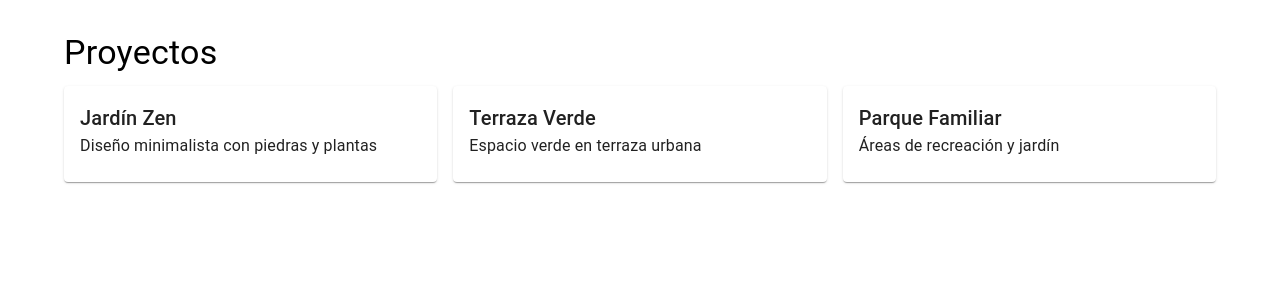
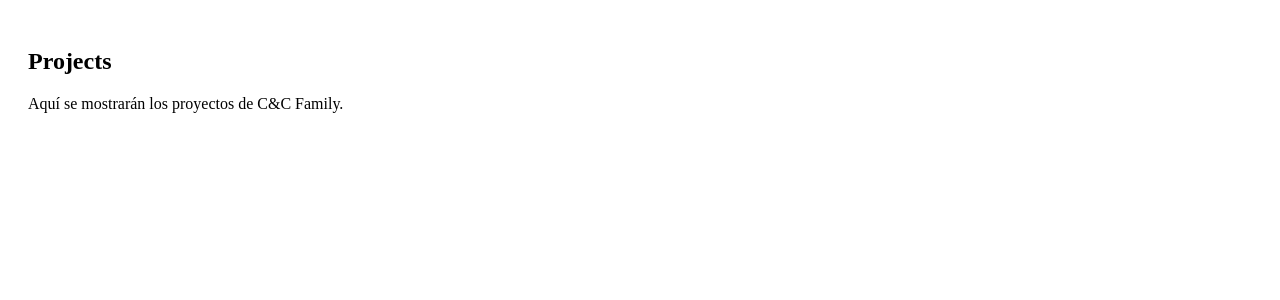
Before and after one commit to capp997/CCFamily, a React (Vite) app: page /projects in a window 1280 px wide. Shown: the top 300 px of the page. Built offline with nearby package versions, Linux system fonts and the light colour scheme.

Commit message:
Update Projects.jsx

```diff
--- a/src/pages/Projects.jsx
+++ b/src/pages/Projects.jsx
@@ -1,28 +1,10 @@
 import React from "react";
-import { Container, Typography, Grid, Card, CardContent } from "@mui/material";
 
 export default function Projects() {
-  const projects = [
-    { title: "Jardín Zen", description: "Diseño minimalista con piedras y plantas" },
-    { title: "Terraza Verde", description: "Espacio verde en terraza urbana" },
-    { title: "Parque Familiar", description: "Áreas de recreación y jardín" },
-  ];
-
   return (
-    <Container sx={{ mt: 4 }}>
-      <Typography variant="h4" gutterBottom>Proyectos</Typography>
-      <Grid container spacing={2}>
-        {projects.map((p, idx) => (
-          <Grid item xs={12} md={4} key={idx}>
-            <Card>
-              <CardContent>
-                <Typography variant="h6">{p.title}</Typography>
-                <Typography>{p.description}</Typography>
-              </CardContent>
-            </Card>
-          </Grid>
-        ))}
-      </Grid>
-    </Container>
+    <div style={{ padding: 20 }}>
+      <h2>Projects</h2>
+      <p>Aquí se mostrarán los proyectos de C&C Family.</p>
+    </div>
   );
 }
```
